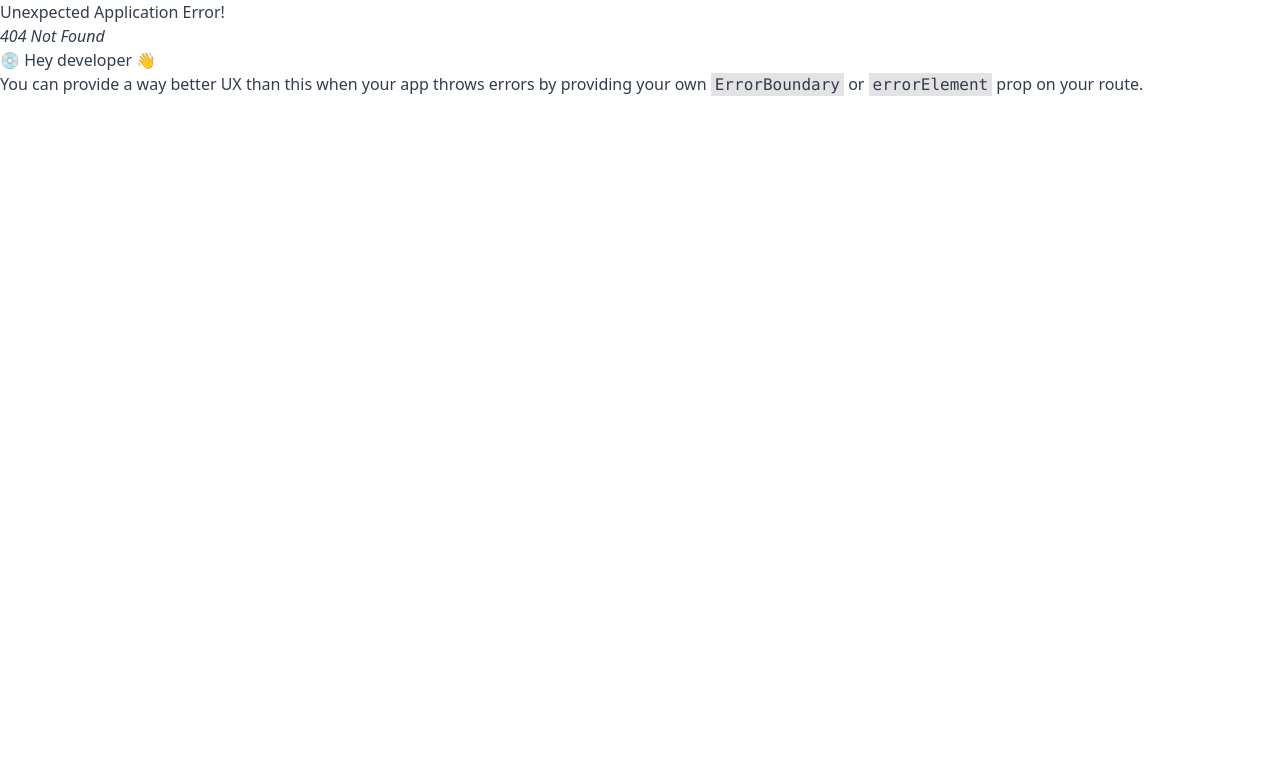
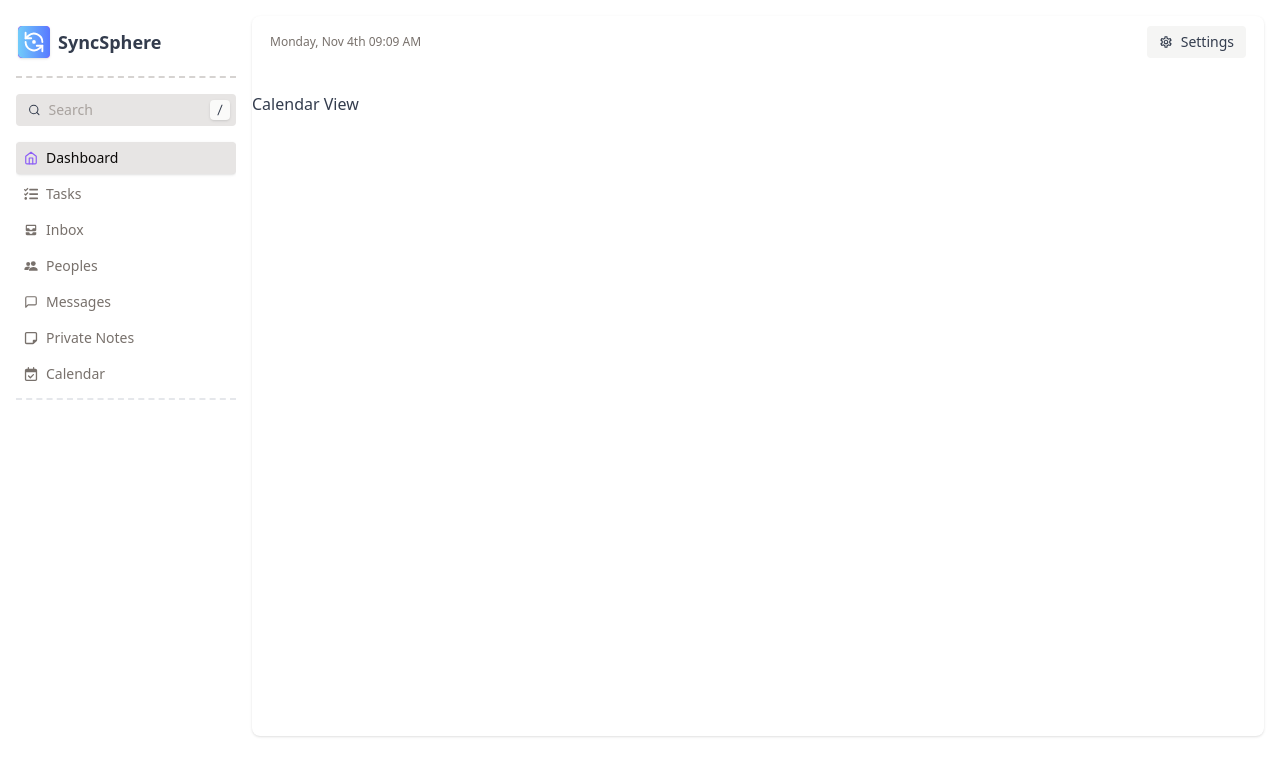
Before and after one commit to AswathiPJ/Team-Management-Project, a React (Vite) app in the folder frontend/: page /calendar in a window 1280 px wide. Before the commit this address had no page. Shown: the top 776 px of the page. Built offline with nearby package versions, Linux system fonts and the light colour scheme.

Commit message:
set menu routing

```diff
--- /dev/null
+++ b/frontend/src/pages/CalendarView.jsx
@@ -0,0 +1,13 @@
+import React from 'react'
+import { TopBar } from '../components/Dashboard/TopBar'
+
+function CalendarView() {
+  return (
+    <div className="bg-white rounded-lg pb-4 shadow">
+          <TopBar />
+            <h1>Calendar View</h1>
+        </div>
+  )
+}
+
+export default CalendarView
--- /dev/null
+++ b/frontend/src/pages/InboxView.jsx
@@ -0,0 +1,13 @@
+import React from 'react'
+import { TopBar } from '../components/Dashboard/TopBar'
+
+function InboxView() {
+  return (
+    <div className="bg-white rounded-lg pb-4 shadow">
+          <TopBar />
+            <h1>Inbox View</h1>
+        </div>
+  )
+}
+
+export default InboxView
--- /dev/null
+++ b/frontend/src/pages/MessagesView.jsx
@@ -0,0 +1,13 @@
+import React from 'react'
+import { TopBar } from '../components/Dashboard/TopBar'
+
+function MessagesView() {
+  return (
+    <div className="bg-white rounded-lg pb-4 shadow">
+          <TopBar />
+            <h1>Calendar View</h1>
+        </div>
+  )
+}
+
+export default MessagesView
--- /dev/null
+++ b/frontend/src/pages/PeoplesView.jsx
@@ -0,0 +1,13 @@
+import React from 'react'
+import { TopBar } from '../components/Dashboard/TopBar'
+
+function PeoplesView() {
+  return (
+    <div className="bg-white rounded-lg pb-4 shadow">
+          <TopBar />
+            <h1>Peoples View</h1>
+        </div>
+  )
+}
+
+export default PeoplesView
--- /dev/null
+++ b/frontend/src/pages/TasksView.jsx
@@ -0,0 +1,13 @@
+import React from 'react'
+import { TopBar } from '../components/Dashboard/TopBar';
+
+function TasksView() {
+    return (
+        <div className="bg-white rounded-lg pb-4 shadow">
+          <TopBar />
+            <h1>Tasks View</h1>
+        </div>
+      );
+}
+
+export default TasksView
```
Also changed, not shown: frontend/src/routes.jsx (+10 -0 lines).
